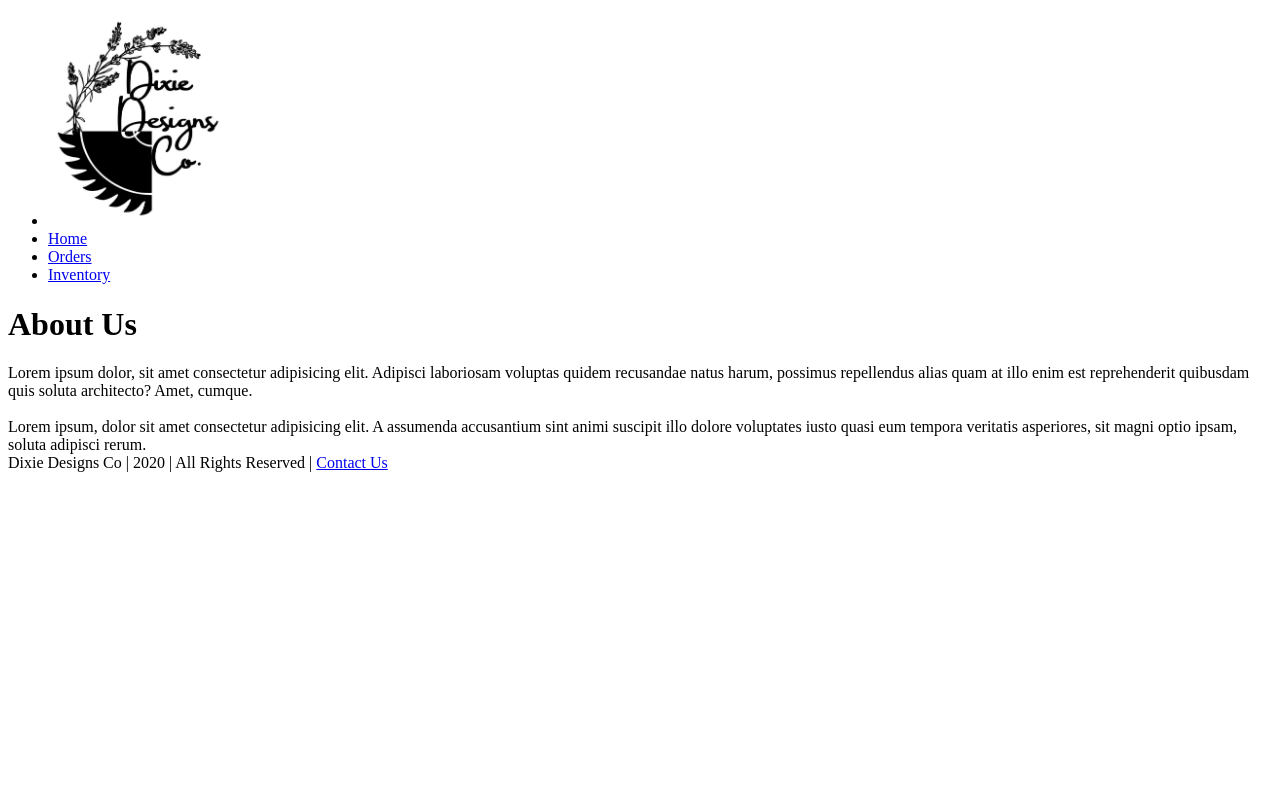
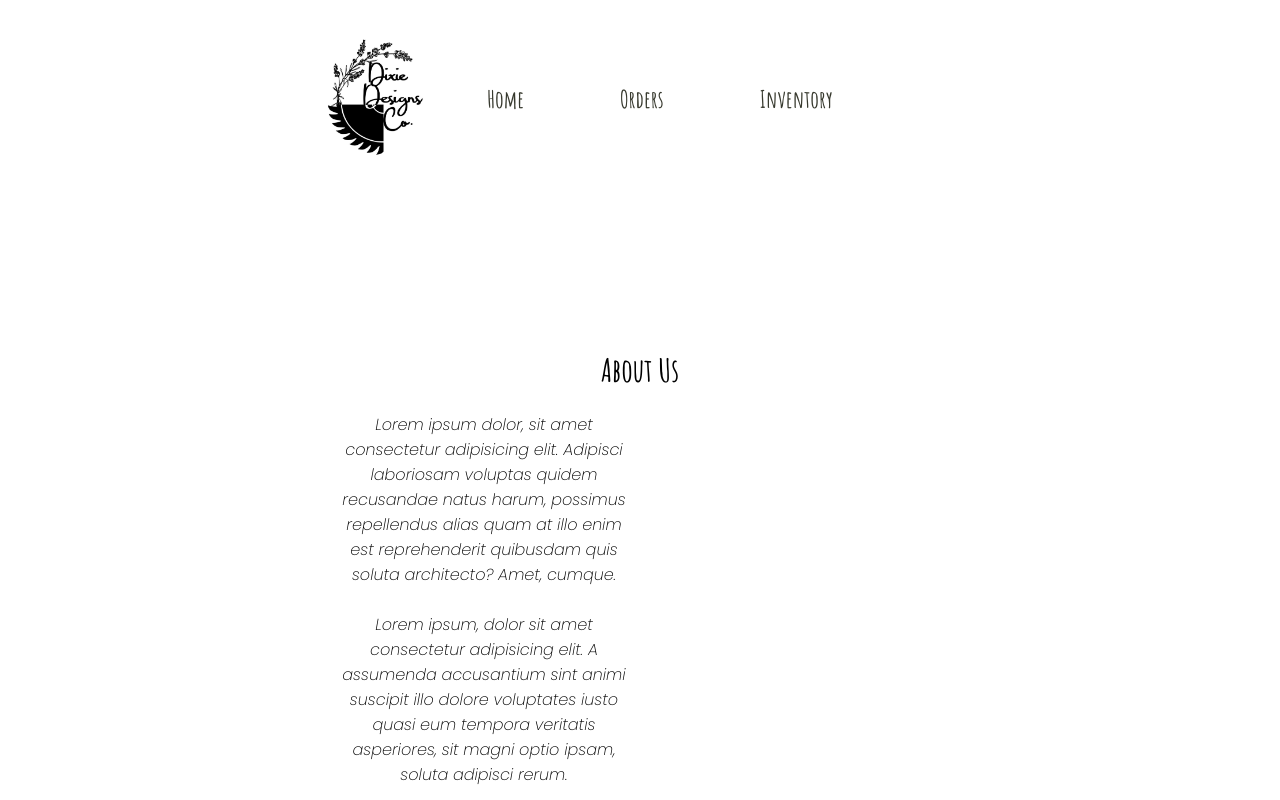
Before and after one commit to dixiedesignsco/dixiedesignsco.github.io, a plain HTML site: page index.html in a window 1280 px wide. Shown: the top 800 px of the page. Drawn offline with Linux system fonts and the light colour scheme.

Commit message:
all the changes

```diff
--- a/main.css
+++ b/main.css
@@ -1,5 +1,146 @@
-nav img {
-    width: 15%;
+a {
+    text-decoration: none;
+    color: #37392E
+}
+body {
+    text-align: center;
+}
+#bio {
+    width: 300px;
     margin-left: auto;
     margin-right: auto;
 }
+
+footer {
+    color: #1e1c00;
+    background-color: #DAD67C;
+    font-family: 'Amatic SC', cursive;
+    text-align: center;
+    padding: 2em;
+    margin-top: 2em;
+}
+#gallery {
+    display: grid;
+    grid-template-columns: 1fr;
+}
+#gallery img {
+    width: 300px;
+    margin-top: 2em;
+}
+#heropic {
+    width: 350px;
+}
+h1, h2 {
+    font-family: 'Amatic SC', cursive;
+}
+main {
+    font-family: 'Poppins', sans-serif;
+    padding: 20em;
+}
+li a {
+    text-decoration: none;
+    display: block;
+    color: #37392E;
+    font-weight: 10000;
+    font-family: 'Amatic SC', cursive;
+    font-size: 12pt;
+}
+nav{
+    background-color: white;
+    padding: 0.25em;
+    font-size: 18pt;
+}
+#navbar {
+    position: fixed;
+  top: 0;
+  width: 100%;
+  padding: 0.5em;
+}
+nav img {
+    height: 55px;
+}
+section img {
+    width: 200px;
+}
+#orders-table {
+    margin-left: auto;
+    margin-right: auto;
+    font-size: 8pt;
+}
+#orders-table td {
+    border: 1px solid black;
+    font-family: 'Poppins', sans-serif;
+  }
+#orders-table th {
+      font-weight: 800;
+      font-family: 'Poppins', sans-serif;
+}
+ul {
+    list-style-type: none;
+    text-align: center;
+    padding: 0em;
+}
+
+@media only screen and (min-width: 32.5em) {
+    #gallery img {
+        width: 500px;
+    }
+#heropic {
+    width: 740px;
+}
+menu {
+    display: flex;
+    flex-direction: row;
+    margin-left: 2em;
+}
+nav {
+    display: flex;
+    justify-content: space-evenly;
+}
+nav img {
+    height: 65px;
+    margin-left: -45px;
+}
+li a {
+    justify-content: space-evenly;
+    padding: 2em;
+    font-size: 12pt;
+}
+#orders-table {
+    font-size: 12pt;
+}
+#subscriptionH {
+    font-size: 28pt;
+}
+ul {
+    display: flex;
+    flex-direction: row;
+    justify-content: space-evenly;
+
+}
+}
+@media only screen and (min-width: 62.5em) {
+    main #bio section {
+        width: 600px
+    }
+    #gallery img {
+        width: 800px;
+    }
+    section img {
+        width: 400px;
+    }
+    #heropic {
+        width: 1330px;
+    }
+    li a {
+        font-size: 18pt;
+    }
+    nav img {
+        height: 125px;
+        margin-left: -125px;
+    }
+    article {
+        display: grid;
+        grid-template-columns: 1fr 1fr;
+    }
+}
```
